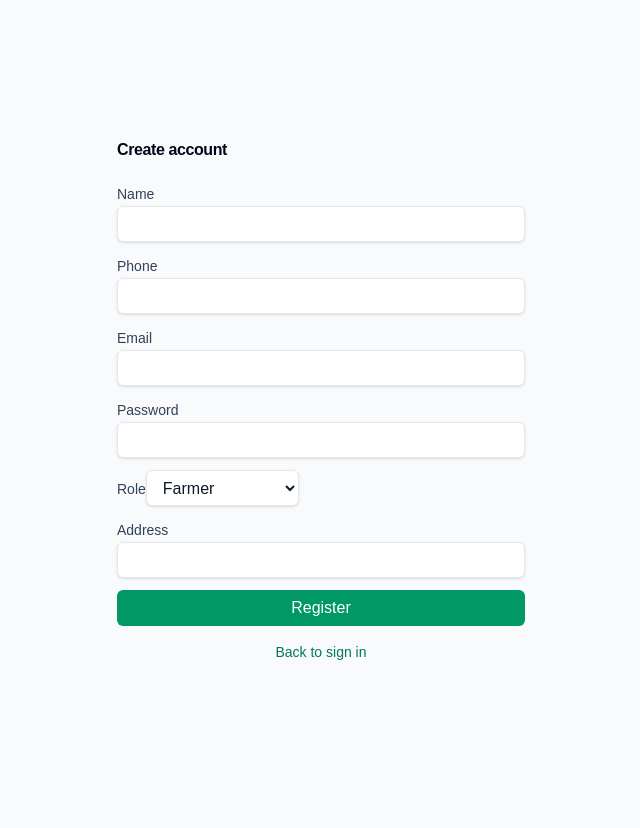
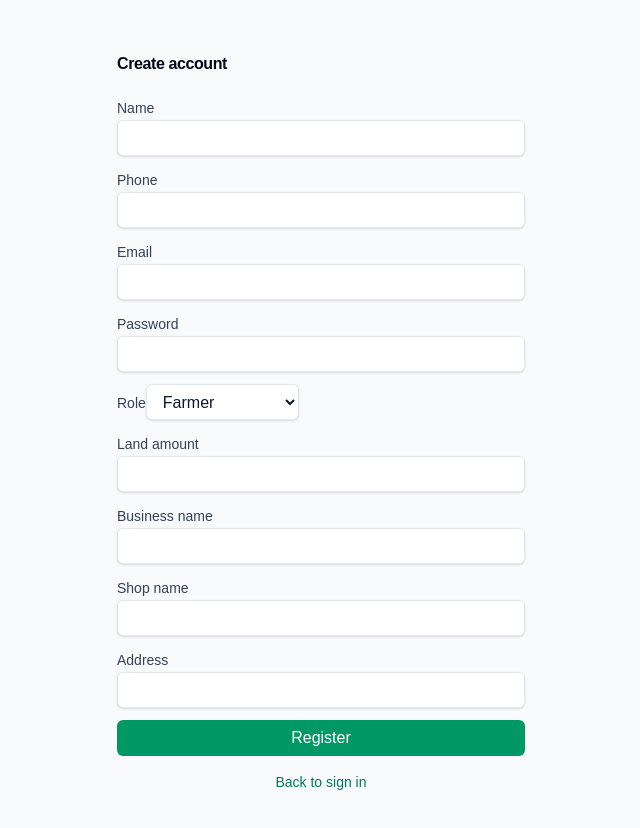
Before and after one commit to Rifatul-Islam-Munna/farmer-gov-asad-project, a Next.js app in the folder frontend/: page /signup in a window 1280 px wide. Shown: the top 828 px of the page, without its empty margins (319-959 px from the left). Before the commit the page ends 800 px from the top, so only its background shows below. Built offline with nearby package versions, Linux system fonts and the light colour scheme.

Commit message:
fix(frontend): collect role-specific registration fields

```diff
--- a/frontend/app/signup/page.tsx
+++ b/frontend/app/signup/page.tsx
@@ -18,7 +18,7 @@ export default function SignupPage() {
     setStatus(response.ok ? 'Registration submitted successfully.' : data.message || 'Registration failed.');
   }
   return (
-    <main className="grid min-h-screen place-items-center bg-slate-50 p-4">
+    <main className="grid min-h-screen place-items-center bg-slate-50 p-4 py-8">
       <Card className="w-full max-w-md">
         <CardHeader><CardTitle>Create account</CardTitle></CardHeader>
         <CardContent>
@@ -26,8 +26,11 @@ export default function SignupPage() {
             <div><Label>Name</Label><Input name="name" required /></div>
             <div><Label>Phone</Label><Input name="phoneNumber" required /></div>
             <div><Label>Email</Label><Input name="email" type="email" /></div>
-            <div><Label>Password</Label><Input name="password" type="password" required /></div>
+            <div><Label>Password</Label><Input name="password" type="password" minLength={6} required /></div>
             <div><Label>Role</Label><Select name="role"><option value="farmer">Farmer</option><option value="buyer">Buyer</option><option value="agent">Agent</option><option value="medicineSeller">Medicine seller</option></Select></div>
+            <div><Label>Land amount</Label><Input name="landAmount" type="number" min="0" step="0.01" /></div>
+            <div><Label>Business name</Label><Input name="businessName" /></div>
+            <div><Label>Shop name</Label><Input name="shopName" /></div>
             <div><Label>Address</Label><Input name="address" /></div>
             {status ? <p className="text-sm text-slate-600">{status}</p> : null}
             <Button className="w-full">Register</Button>
```
